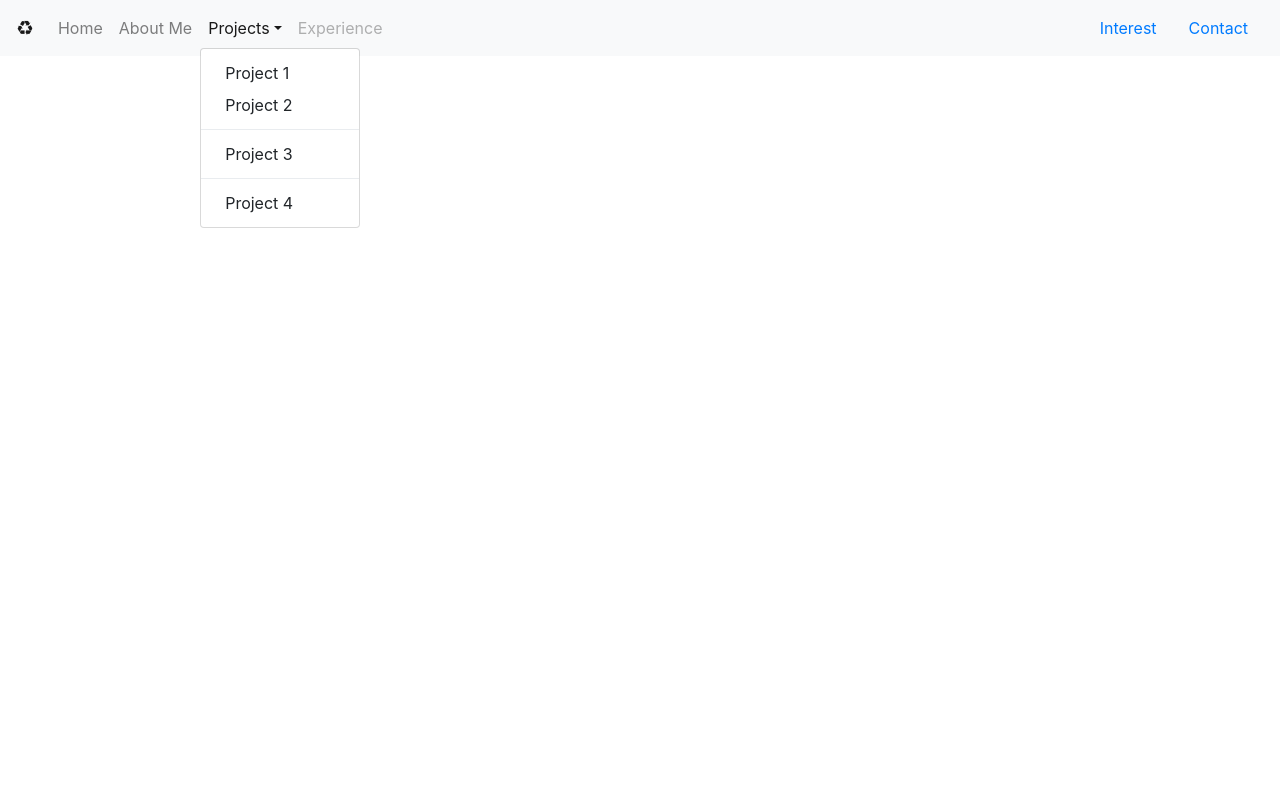
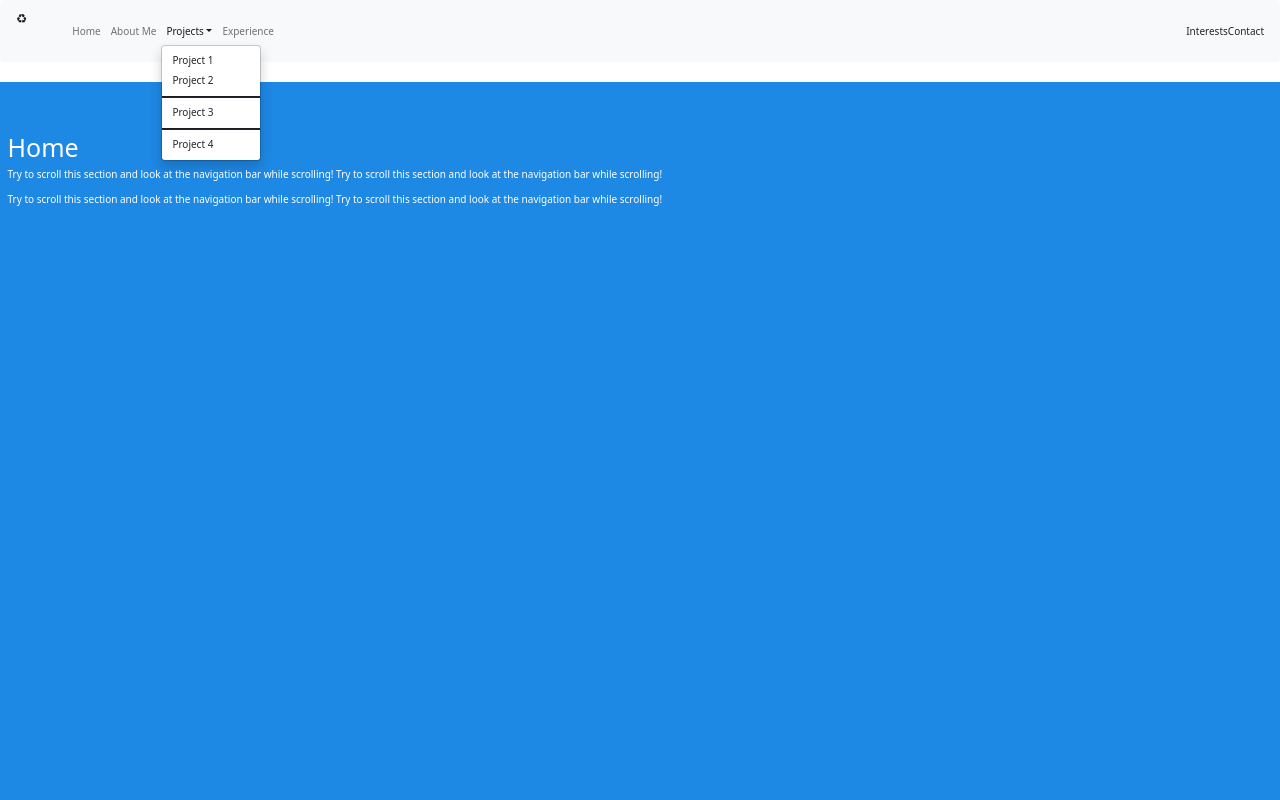
Before and after one commit to maurice-35/portfolio-1, a React (Create React App) app in the folder client/: page / in a window 1280 px wide. Both pictures are taken after a click on the button "Projects". Shown: the top 800 px of the page. Built offline with nearby package versions, Linux system fonts and the light colour scheme.

Commit message:
pushing update

```diff
--- a/client/public/index.html
+++ b/client/public/index.html
@@ -3,11 +3,20 @@
   <head>
     <meta charset="utf-8" />
     <link rel="icon" href="%PUBLIC_URL%/favicon.ico" />
-    <link rel="stylesheet" href="https://cdn.jsdelivr.net/npm/bootstrap@4.6.0/dist/css/bootstrap.min.css"
+    <link rel="stylesheet" href="https://cdn.jsdelivr.net/npm/bootstrap@4.6.0/dist/css/bootstrap.min.css" />
+    <link
+  rel="stylesheet"
+  href="https://cdn.jsdelivr.net/npm/bootstrap@5.1.0/dist/css/bootstrap.min.css"
+  integrity="sha384-KyZXEAg3QhqLMpG8r+8fhAXLRk2vvoC2f3B09zVXn8CA5QIVfZOJ3BCsw2P0p/We"
+  crossorigin="anonymous"
+/>
+<link rel="stylesheet" href="https://maxcdn.bootstrapcdn.com/bootstrap/3.4.1/css/bootstrap.min.css">
+  <script src="https://ajax.googleapis.com/ajax/libs/jquery/3.5.1/jquery.min.js"></script>
+  <script src="https://maxcdn.bootstrapcdn.com/bootstrap/3.4.1/js/bootstrap.min.js"></script>
     <meta name="viewport" content="width=device-width, initial-scale=1" />
     <title>My Portfolio</title>
   </head>
-  <body>
+  <body data-spy="scroll" data-target=".navbar" data-offset="50">
     <noscript>You need to enable JavaScript to run this app.</noscript>
     <div id="root"></div>
     <!--
--- a/client/src/components/common/Home.js
+++ b/client/src/components/common/Home.js
@@ -1,7 +1,7 @@
 import React from 'react'
 // import Link from 'react-router-dom'
 import NavDropdown from 'react-bootstrap/NavDropdown'
-import { Navbar, Nav, Form } from 'react-bootstrap'
+import { Navbar, Nav, Form, Card, CardGroup } from 'react-bootstrap'
 
 
  const Home = () => {
@@ -9,7 +9,7 @@ import { Navbar, Nav, Form } from 'react-bootstrap'
 
 
     return (
-
+    <>
      <Navbar bg="light" expand="lg">
         <Navbar.Brand href="#">♻︎</Navbar.Brand>
         <Navbar.Toggle aria-controls="navbarScroll" />
@@ -19,26 +19,92 @@ import { Navbar, Nav, Form } from 'react-bootstrap'
             style={{ maxHeight: '100px' }}
             navbarScroll
          >
-            <Nav.Link href="#action1">Home</Nav.Link>
-            <Nav.Link href="#action2">About Me</Nav.Link>
+            <Nav.Link href="#home">Home</Nav.Link>
+            <Nav.Link href="#aboutMe">About Me</Nav.Link>
             <NavDropdown title="Projects" id="navbarScrollingDropdown">
-              <NavDropdown.Item href="#action3">Project 1</NavDropdown.Item>
-                <NavDropdown.Item href="#action4">Project 2</NavDropdown.Item>
+              <NavDropdown.Item href="#project1">Project 1</NavDropdown.Item>
+                <NavDropdown.Item href="#project2">Project 2</NavDropdown.Item>
                 <NavDropdown.Divider />
-                <NavDropdown.Item href="#action5">Project 3</NavDropdown.Item>
+                <NavDropdown.Item href="#project3">Project 3</NavDropdown.Item>
                 <NavDropdown.Divider />
-                <NavDropdown.Item href="#action5">Project 4</NavDropdown.Item>
+                <NavDropdown.Item href="#project4">Project 4</NavDropdown.Item>
             </NavDropdown>
-            <Nav.Link href="#" disabled>
+            <Nav.Link href="#experience">
               Experience
             </Nav.Link>
         </Nav>
         <Form className="d-flex">
-        <Nav.Link href="#action3">Interest</Nav.Link>
-        <Nav.Link href="#action4">Contact</Nav.Link>
+        <Nav.Link href="#interests">Interests</Nav.Link>
+        <Nav.Link href="#contact">Contact</Nav.Link>
          </Form>
         </Navbar.Collapse>
        </Navbar>
+
+  <div id="home" className="container-fluid">
+    <h1>Home</h1>
+    <p>Try to scroll this section and look at the navigation bar while scrolling! Try to scroll this section and look at the navigation bar while scrolling!</p>
+    <p>Try to scroll this section and look at the navigation bar while scrolling! Try to scroll this section and look at the navigation bar while scrolling!</p>
+  </div>
+  <div id="aboutMe" className="container-fluid">
+    <h1>About Me</h1>
+    <CardGroup>
+
+        <Card className="walk">
+          <img className="image-border animate__animated animate__zoomIn" variant="top" src="https://res.cloudinary.com/doe5zwesw/image/upload/v1627456360/Project%204/cycle1_clsr8b.jpg" />
+        </Card>
+
+        <Card className="walk">
+          <img className="image-border animate__animated animate__zoomIn" variant="top" src="https://res.cloudinary.com/doe5zwesw/image/upload/v1627457771/Project%204/nature_emfd4k.jpg" />
+        </Card>
+
+        <Card className="Others">
+          <img className="image-border animate__animated animate__zoomIn others-img" src="https://res.cloudinary.com/doe5zwesw/image/upload/v1627456970/Project%204/walk_e1u8s5.jpg" />
+          <h3>Others</h3>
+          <p>
+            Good... <span id="other-name">others</span> <br />
+            Bad   <br />
+            <br />
+          </p>
+        </Card>
+      </CardGroup >
+
+  </div>
+  <div id="experience" className="container-fluid">
+    <h1>Experience</h1>
+    <p>Try to scroll this section and look at the navigation bar while scrolling! Try to scroll this section and look at the navigation bar while scrolling!</p>
+    <p>Try to scroll this section and look at the navigation bar while scrolling! Try to scroll this section and look at the navigation bar while scrolling!</p>
+  </div>
+  <div id="project1" className="container-fluid">
+    <h1>Project 1</h1>
+    <p>Try to scroll this section and look at the navigation bar while scrolling! Try to scroll this section and look at the navigation bar while scrolling!</p>
+    <p>Try to scroll this section and look at the navigation bar while scrolling! Try to scroll this section and look at the navigation bar while scrolling!</p>
+  </div>
+  <div id="project2" className="container-fluid">
+    <h1>Project 2</h1>
+    <p>Try to scroll this section and look at the navigation bar while scrolling! Try to scroll this section and look at the navigation bar while scrolling!</p>
+    <p>Try to scroll this section and look at the navigation bar while scrolling! Try to scroll this section and look at the navigation bar while scrolling!</p>
+  </div>
+  <div id="project3" className="container-fluid">
+    <h1>Project 3</h1>
+    <p>Try to scroll this section and look at the navigation bar while scrolling! Try to scroll this section and look at the navigation bar while scrolling!</p>
+    <p>Try to scroll this section and look at the navigation bar while scrolling! Try to scroll this section and look at the navigation bar while scrolling!</p>
+  </div>
+  <div id="project4" className="container-fluid">
+    <h1>Project 4</h1>
+    <p>Try to scroll this section and look at the navigation bar while scrolling! Try to scroll this section and look at the navigation bar while scrolling!</p>
+    <p>Try to scroll this section and look at the navigation bar while scrolling! Try to scroll this section and look at the navigation bar while scrolling!</p>
+  </div>
+  <div id="interests" className="container-fluid">
+    <h1>Interests</h1>
+    <p>Try to scroll this section and look at the navigation bar while scrolling! Try to scroll this section and look at the navigation bar while scrolling!</p>
+    <p>Try to scroll this section and look at the navigation bar while scrolling! Try to scroll this section and look at the navigation bar while scrolling!</p>
+  </div>
+  <div id="contact" className="container-fluid">
+    <h1>Contact</h1>
+    <p>Try to scroll this section and look at the navigation bar while scrolling! Try to scroll this section and look at the navigation bar while scrolling!</p>
+    <p>Try to scroll this section and look at the navigation bar while scrolling! Try to scroll this section and look at the navigation bar while scrolling!</p>
+  </div>
+  </>
     )
 }
 
--- a/client/src/index.js
+++ b/client/src/index.js
@@ -2,5 +2,6 @@ import React from 'react'
 import ReactDOM from 'react-dom'
 import './styles/main.scss'
 import App from './App'
+import 'bootstrap/dist/css/bootstrap.min.css'
 
 ReactDOM.render(<App />, document.getElementById('root'))
--- a/client/src/styles/main.scss
+++ b/client/src/styles/main.scss
@@ -0,0 +1,12 @@
+body {
+    position: relative;
+  }
+  #home {padding-top:50px;height:1000px;color: #fff; background-color: #1E88E5;}
+  #aboutMe {padding-top:50px;height:1000px;color: #fff; background-color: #673ab7;}
+  #experience {padding-top:50px;height:500px;color: #fff; background-color: #ff9800;}
+  #project1 {padding-top:50px;height:500px;color: #fff; background-color: #00bcd4;}
+  #project2 {padding-top:50px;height:500px;color: #fff; background-color: #009688;}
+  #project3 {padding-top:50px;height:500px;color: #fff; background-color: #61817e;}
+  #project4 {padding-top:50px;height:500px;color: #fff; background-color: #78b5dd;}
+  #interests {padding-top:50px;height:500px;color: #fff; background-color: #063833;}
+  #contact {padding-top:50px;height:500px;color: #fff; background-color: #4b40104f;}
```
Also changed, not shown: client/package.json (+5 -2 lines), 1 other file (tests, documents, lock files or other folders).
